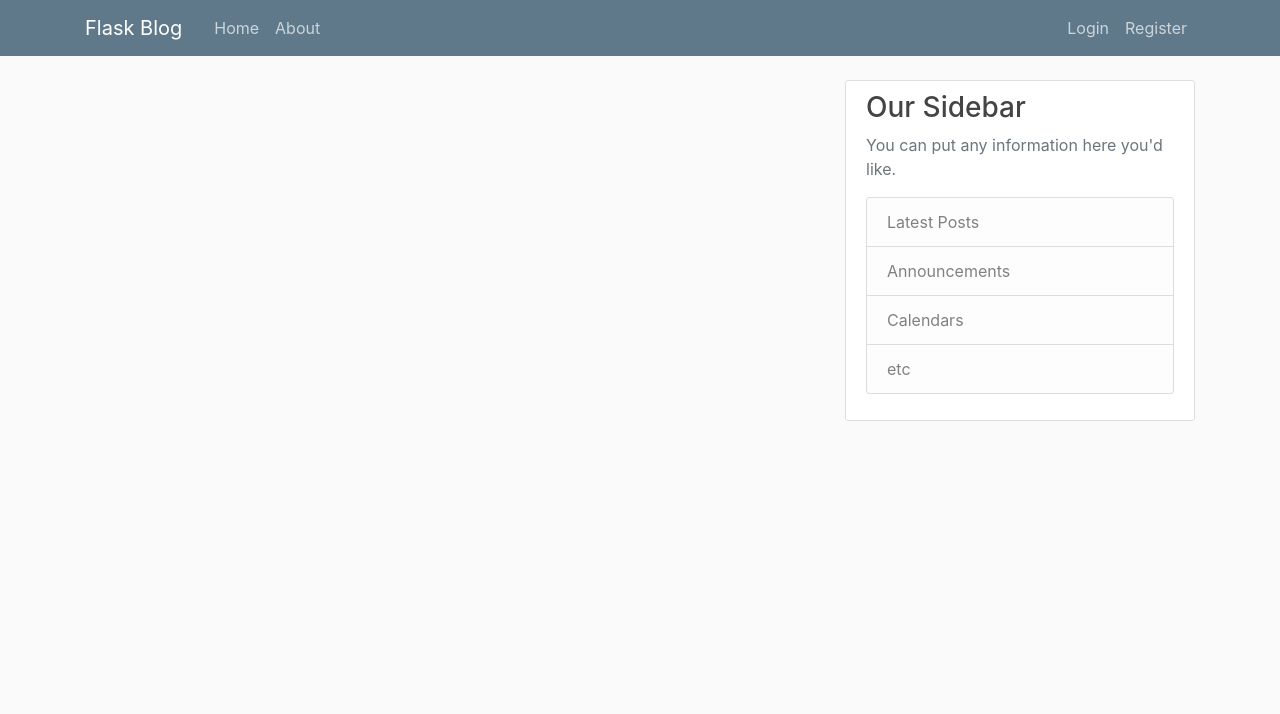
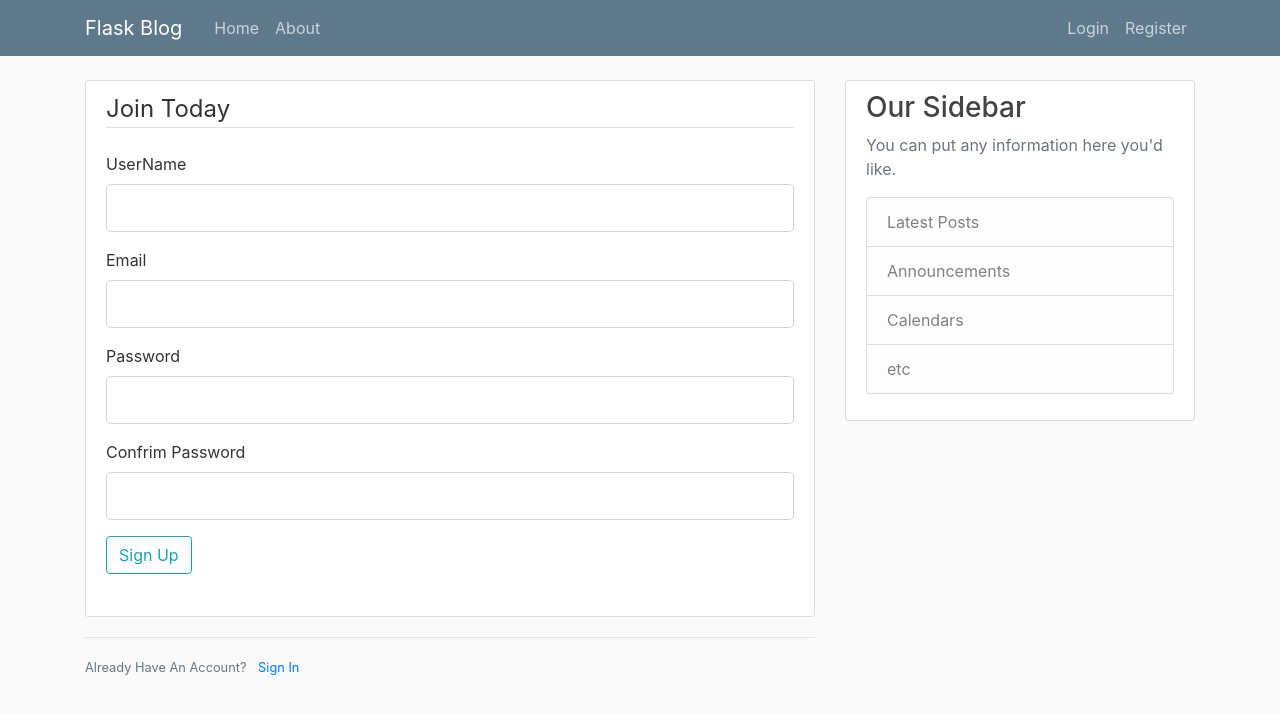
Before and after one commit to safsoftwarellc/pyWorkspace, a Flask app: page /register in a window 1280 px wide. Shown: the top 714 px of the page. Run offline with Flask 2, Linux system fonts and the light colour scheme.

Commit message:
Forms and Validations completed!

```diff
--- a/Flaskblog/app.py
+++ b/Flaskblog/app.py
@@ -1,7 +1,7 @@
 # First Flask Project
 # Flask Blogger
 
-from flask import Flask, render_template
+from flask import Flask, render_template, flash, redirect, url_for
 from forms import RegistrationForm, LoginForm
 
 posts = [
@@ -22,6 +22,7 @@ posts = [
 ]
 
 app = Flask(__name__)
+app.config['SECRET_KEY'] = '4c1c3629a638519ab777ac25f9ab306f'
 
 
 @app.route("/")
@@ -38,12 +39,23 @@ def about():
 @app.route("/register", methods=['GET', 'POST'])
 def register():
     form = RegistrationForm()
+    if form.validate_on_submit():
+        flash(f'User Created {{form.username.data}}', 'success')
+        return redirect(url_for('home'))
+    # else:
+    #    flash(f'User Created {{form.username.data}}', 'success')
     return render_template('register.html', title='Register', form=form)
 
 
 @app.route("/login", methods=['GET', 'POST'])
 def login():
     form = LoginForm()
+    if form.validate_on_submit():
+        if form.email.data == 'admin@blog.com' and form.password.data == 'password':
+            flash('You have been logged in!', 'success')
+            return redirect(url_for('home'))
+        else:
+            flash('Login Unsuccessful. Please check username and password', 'danger')
     return render_template('login.html', title='Login', form=form)
 
 
--- a/Flaskblog/forms.py
+++ b/Flaskblog/forms.py
@@ -17,4 +17,4 @@ class LoginForm(FlaskForm):
     email = StringField("Email", validators=[DataRequired(), Email()])
     password = PasswordField("Password", validators=[DataRequired()])
     remember = BooleanField('Remember Me')
-    submit = SubmitField("Sign Up")
+    submit = SubmitField("Login")
--- a/Flaskblog/templates/layout.html
+++ b/Flaskblog/templates/layout.html
@@ -42,9 +42,20 @@
     <main role="main" class="container">
         <div class="row">
             <div class="col-md-8">
+                {% with messages = get_flashed_messages(with_categories=true) %}
+                {% if messages %}
+                {% for category, message in messages %}
+                <div class="alert alert-{{ category }}">
+                    {{ message }}
+                </div>
+                {% endfor %}
+                {% endif %}
+
+                {% endwith %}
+
                 {% block content %}{% endblock %}
             </div>
-            <div class="col-md-4">
+            <div class=" col-md-4">
                 <div class="content-section">
                     <h3>Our Sidebar</h3>
                     <p class='text-muted'>You can put any information here you'd like.
--- a/Flaskblog/templates/register.html
+++ b/Flaskblog/templates/register.html
@@ -1 +1,74 @@
 {% extends "layout.html" %}
+{% block content %}
+<div class="content-section">
+    <form method="POST" action="">
+        {{ form.hidden_tag() }}
+        <fieldset class="form-group">
+            <legend class="border-bottom mb-4">Join Today</legend>
+            <div class="form-group">
+                {{form.username.label(class='form-control-label')}}
+                {% if form.username.errors %}
+                {{ form.username(class='form-control form-control-lg is-invalid') }}
+                <div class="invalid-feedback">
+                    {% for error in form.username.errors %}
+                    <span>{{ error }}</span>
+                    {% endfor %}
+                </div>
+                {% else %}
+                {{form.username(class='form-control form-control-lg')}}
+                {% endif %}
+            </div>
+            <div class="form-group">
+                {{form.email.label(class='form-control-label')}}
+                {% if form.email.errors %}
+                {{ form.email(class='form-control form-control-lg is-invalid') }}
+                <div class="invalid-feedback">
+                    {% for error in form.email.errors %}
+                    <span>{{ error }}</span>
+                    {% endfor %}
+                </div>
+                {% else %}
+                {{ form.email(class='form-control form-control-lg') }}
+                {% endif %}
+            </div>
+            <div class="form-group">
+                {{form.password.label(class='form-control-label')}}
+                {% if form.password.errors %}
+                {{ form.password(class='form-control form-control-lg is-invalid') }}
+                <div class="invalid-feedback">
+                    {% for error in form.password.errors %}
+                    <span>{{ error }}</span>
+                    {% endfor %}
+                </div>
+                {% else %}
+                {{form.password(class='form-control form-control-lg')}}
+                {% endif %}
+            </div>
+            <div class="form-group">
+                {{form.confrim_password.label(class='form-control-label')}}
+                {% if form.confrim_password.errors %}
+                {{ form.confrim_password(class='form-control form-control-lg is-invalid') }}
+                <div class="invalid-feedback">
+                    {% for error in form.confrim_password.errors %}
+                    <span>{{ error }}</span>
+                    {% endfor %}
+                </div>
+                {% else %}
+                {{form.confrim_password(class='form-control form-control-lg')}}
+                {% endif %}
+            </div>
+            <div class="form-group">
+                {{form.submit(class='btn btn-outline-info')}}
+            </div>
+        </fieldset>
+
+    </form>
+</div>
+<div class="border-top pt-3">
+    <small class="text-muted">
+        Already Have An Account? <a class="ml-2" href="{{ url_for('login') }}">Sign In</a>
+    </small>
+</div>
+
+
+{% endblock content%}
```
Also changed, not shown: Flaskblog/templates/login.html (+55 -0 lines).
